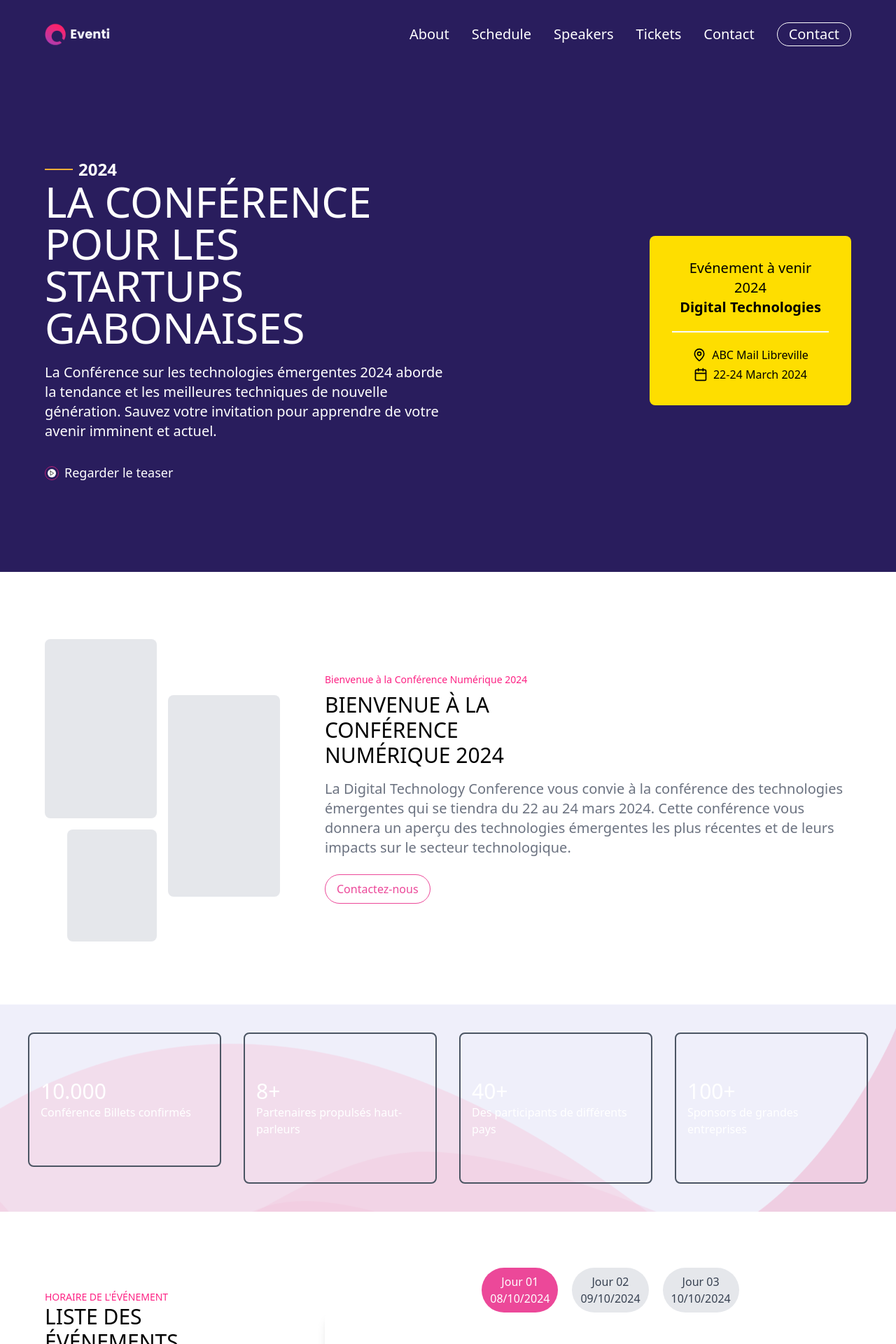
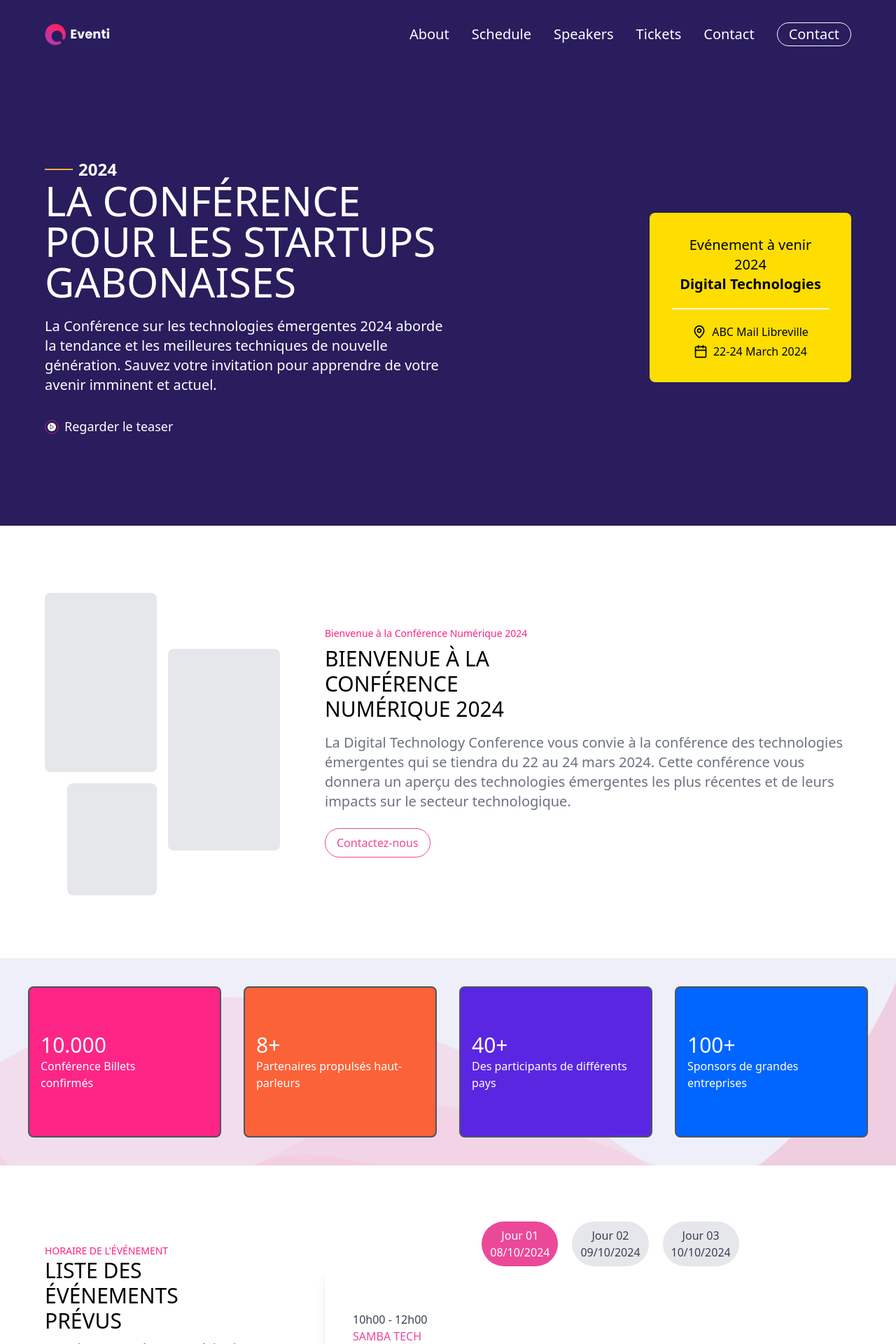
Before and after one commit to JojoELITE/LandingPage01, a Next.js app: page / in a window 1280 px wide. Shown: the top 1920 px of the page at 70% size. Built offline with nearby package versions, Linux system fonts and the light colour scheme.

Commit message:
j'ai revu mon code

```diff
--- a/app/Components/EventInfo.tsx
+++ b/app/Components/EventInfo.tsx
@@ -10,9 +10,9 @@ const aboutData = {
     statistics: [
         {
             id: 1,
-            color: "#FD2284",
+            color: "#FD2586",
             count: "10.000",
-            description: "Conférence Billets confirmés"
+            description: "Conférence Billets <br /> confirmés"
         },
         {
             id: 2,
@@ -30,7 +30,7 @@ const aboutData = {
             id: 4,
             color: "#0166FF",
             count: "100+",
-            description: "Sponsors de grandes entreprises"
+            description: "Sponsors de grandes <br />  entreprises"
         }
     ],
     image: "/assets/Overlay.png"
@@ -41,7 +41,7 @@ function About() {
         <div id='about'>
             <main className="container mx-auto">
                 <section className="flex flex-col md:flex-row p-16 gap-16">
-                    <div className="grid grid-cols-1 md:grid-cols-2 hidden md:block sm:block">
+                    <div className="grid-cols-1 md:grid-cols-2 hidden md:block sm:block">
                         <div className="flex gap-4 mt-8">
                             <div>
                                 <div className="bg-gray-200 px-20 py-32 rounded-lg w-[50%]"></div>
@@ -71,9 +71,15 @@ function About() {
                     <div className="flex flex-wrap p-6">
                         {aboutData.statistics.map(stat => (
                             <div key={stat.id} className="p-4 md:w-1/4 sm:w-1/2 w-full">
-                                <div className={`bg-[${stat.color}] border-2 border-gray-600 px-4 py-16 rounded-lg transform transition duration-500 hover:scale-110`}>
+                                <div
+                                    className="border-2 border-gray-600 px-4 py-16 rounded-lg transform transition duration-500 hover:scale-110"
+                                    style={{ backgroundColor: stat.color }}
+                                >
                                     <h2 className="title-font font-medium text-3xl text-white">{stat.count}</h2>
-                                    <p className="text-white">{stat.description}</p>
+                                    <p className="text-white"
+                                        dangerouslySetInnerHTML={{ __html: stat.description}}>
+
+                                    </p>
                                 </div>
                             </div>
                         ))}
--- a/app/Components/Hero.tsx
+++ b/app/Components/Hero.tsx
@@ -6,7 +6,7 @@ import "slick-carousel/slick/slick-theme.css";
 
 const heroData = {
   event: {
-    titre: 'LA CONFÉRENCE POUR LES STARTUPS GABONAISES',
+    titre: 'LA CONFÉRENCE<br />POUR LES STARTUPS <br /> GABONAISES',
     soustitre: 'La Conférence sur les technologies émergentes 2024 aborde la tendance et les meilleures techniques de nouvelle génération. Sauvez votre invitation pour apprendre de votre avenir imminent et actuel.',
     teaserLink: 'https://youtube.com/',
     teaserText: 'Regarder le teaser'
@@ -41,9 +41,12 @@ function Hero() {
                 <div className="border-b-2 border-[#FEAE37] w-10 my-2"></div>
                 <h5 className='font-bold text-2xl text-white'>2024</h5>
               </div>
-              <h1 className="text-xl md:text-2xl lg:text-6xl font-sans font-medium text-white">
-                {heroData.event.titre}
+              <h1 className="text-xl md:text-2xl lg:text-[58px] font-sans font-medium text-white"
+                style={{ lineHeight: '1' }}
+
+                dangerouslySetInnerHTML={{ __html: heroData.event.titre }}>
               </h1>
+
               <p className="text-white text-sm lg:text-xl mt-5">
                 {heroData.event.soustitre}
               </p>
```
